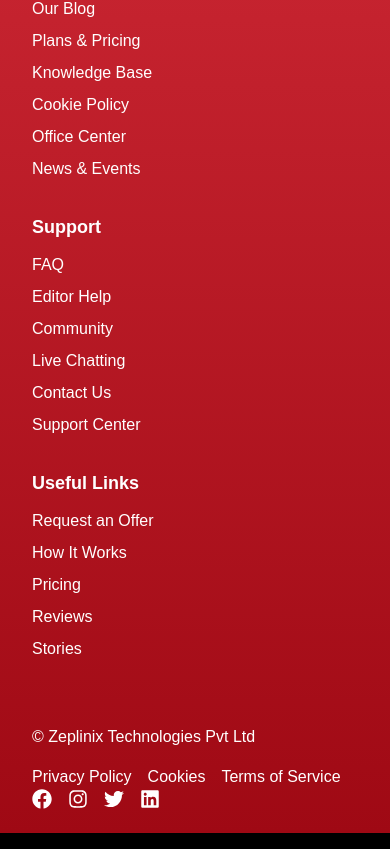
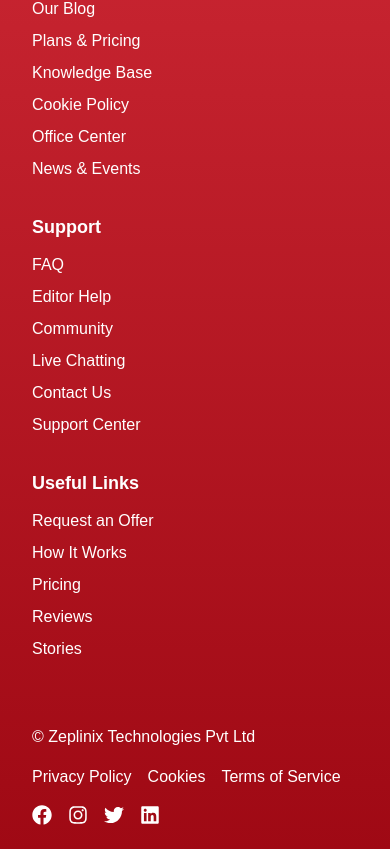
Before and after one commit to abhudi/zeplinix-nextt, a Next.js app: page / in a window 390 px wide. Shown: the part 8782-9631 px from the top of the page. Built offline with nearby package versions, Linux system fonts and the light colour scheme.

Commit message:
footer icon

```diff
--- a/app/components/Footer.tsx
+++ b/app/components/Footer.tsx
@@ -140,7 +140,7 @@
               Terms of Service
             </a>
           </div>
-          <div className="flex gap-4">
+          <div className="flex gap-4 mt-4 md:mt-0 lg:mt-0">
             <FaFacebook size={20} />
             <FaInstagram size={20} />
             <FaTwitter size={20} />
```
